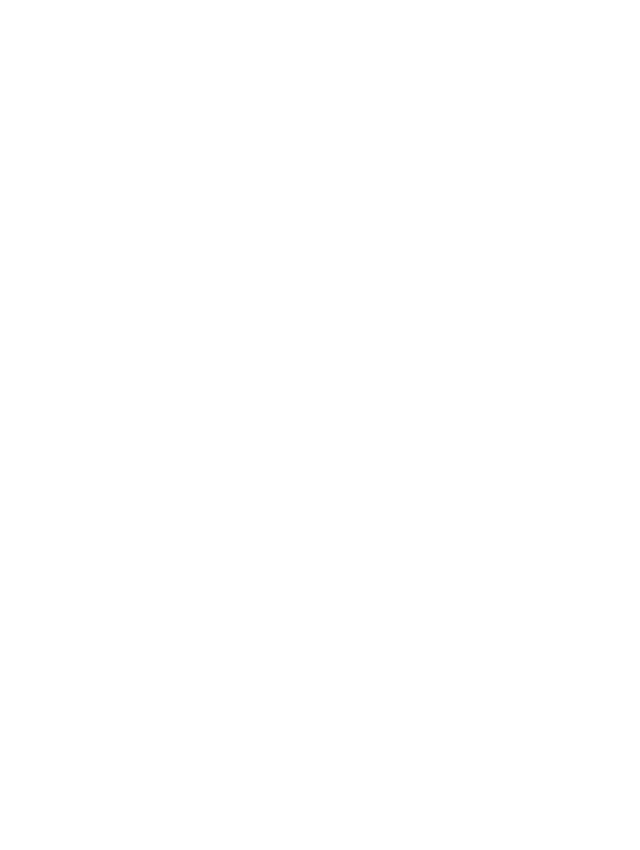
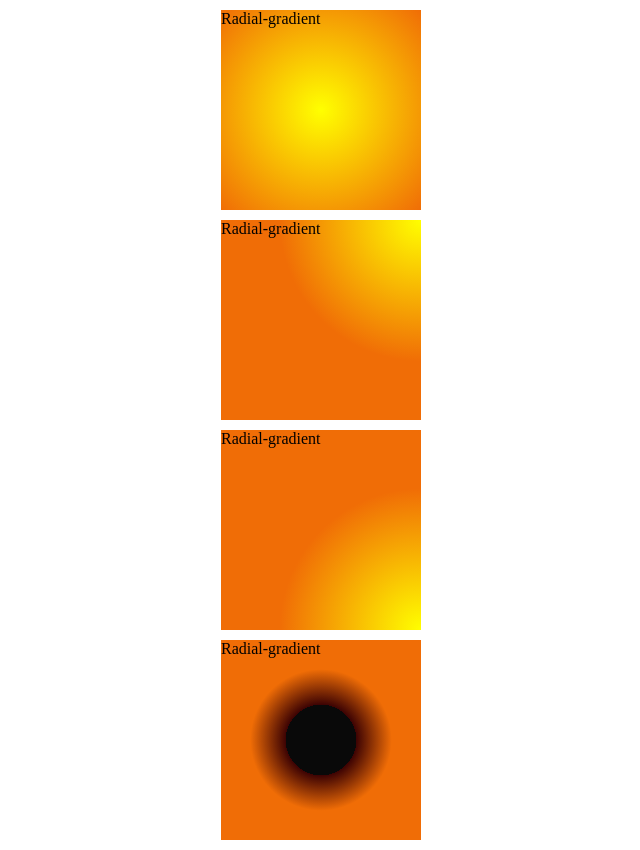
Before and after one commit to sachin-gelot/NEW_CSS_PRACTICE, a plain HTML site: page 20_Gradient/02_RadialGradient.html in a window 1280 px wide. Shown: the whole page, without its empty margins (319-959 px from the left). Before the commit the page ends 800 px from the top, so only its background shows below. Drawn offline with Linux system fonts and the light colour scheme.

Commit message:
Practice

```diff
--- a/20_Gradient/02_RadialGradient.html
+++ b/20_Gradient/02_RadialGradient.html
@@ -0,0 +1,47 @@
+<!DOCTYPE html>
+<html lang="en">
+  <head>
+    <meta charset="UTF-8" />
+    <meta name="viewport" content="width=device-width, initial-scale=1.0" />
+    <title>radial-gradient</title>
+  </head>
+  <style>
+    * {
+      margin: 0;
+      padding: 0;
+      box-sizing: border-box;
+    }
+    div[class*="Radial"] {
+      margin: 10px auto;
+      height: 200px;
+      width: 200px;
+    }
+    .Radial {
+      background-color: red;
+      background-image: radial-gradient(yellow, #f06d06);
+    }
+    .Radial1 {
+      background-color: red;
+      background-image: radial-gradient(circle at top right, yellow, #f06d06 50%);
+    }
+    .Radial2 {
+
+        background-color: red;
+      background-image: radial-gradient(circle at bottom right, yellow, #f06d06 50%);
+    }
+    .Radial3 {
+
+        background-color: red;
+      background-image: radial-gradient(circle , rgb(9, 9, 9) 25%,rgb(61, 3, 3) 25%, #f06d06 50%);
+    }
+  </style>
+  <body>
+    <div class="main">
+      <div class="Radial">Radial-gradient</div>
+      <div class="Radial1">Radial-gradient</div>
+      <div class="Radial2">Radial-gradient</div>
+      <div class="Radial3">Radial-gradient</div>
+
+    </div>
+  </body>
+</html>
```
Also changed, not shown: 20_Gradient/01_LinearGradient.html (+31 -4 lines), 20_Gradient/03_ConicGradiant.html (+51 -0 lines), 21_Transform/01_Transform.html (added, +11 -0 lines).
